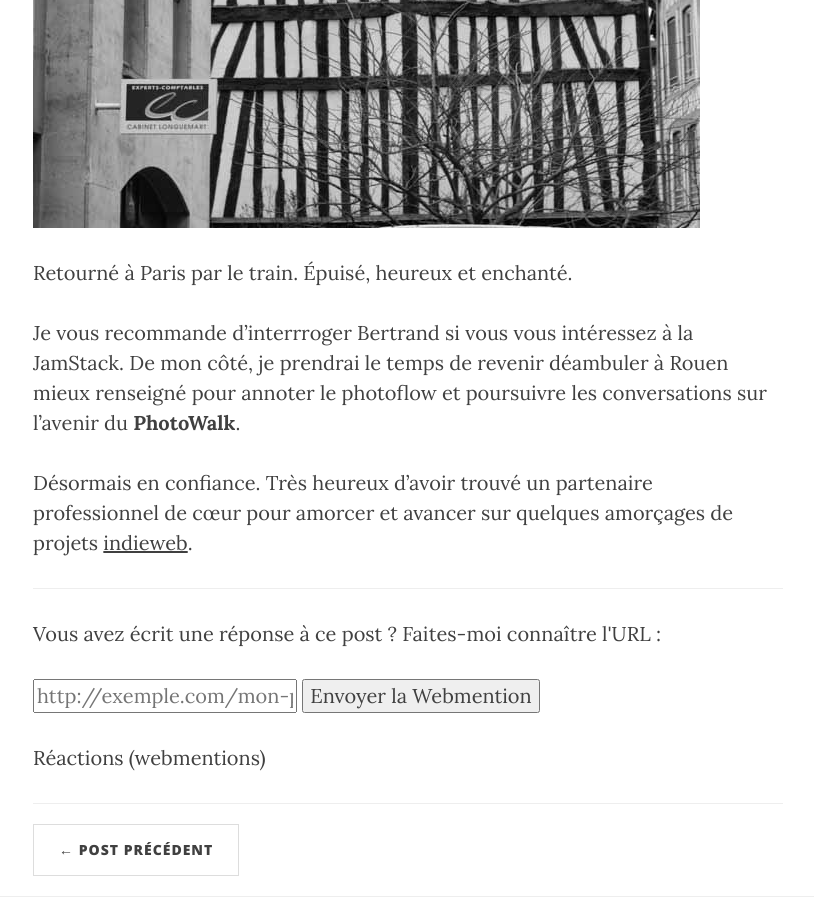
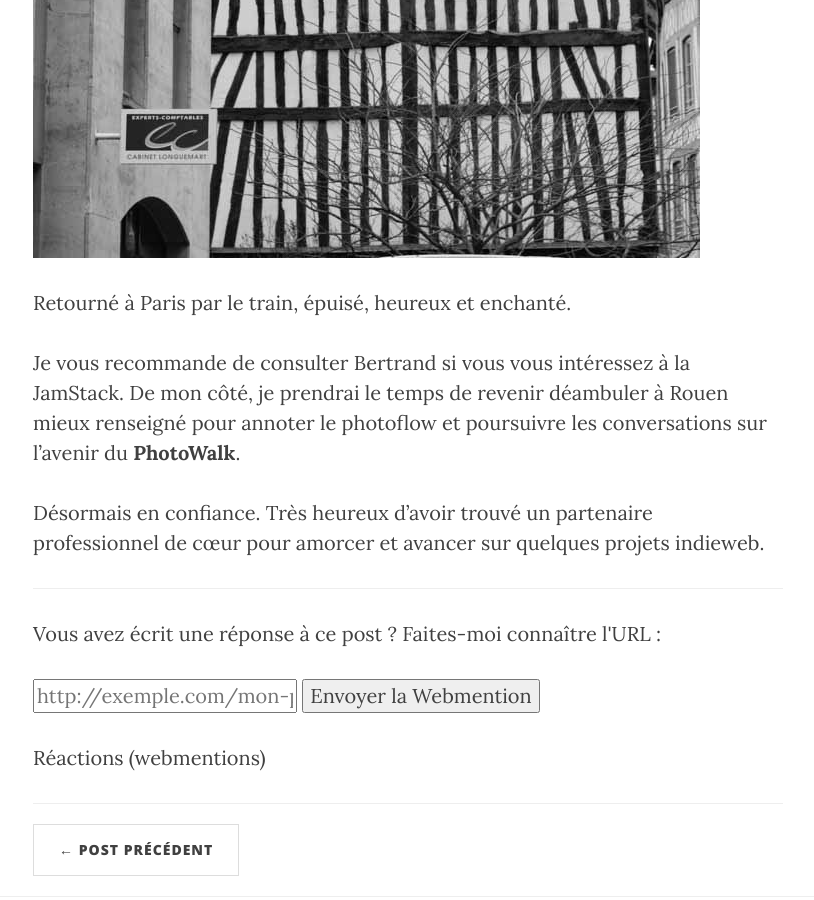
Before and after one commit to ChristopheDucamp/xtof-clean-blog, a Jekyll site: the page built from _posts/2017-01-16-photowalk-bertrand-rouen.markdown, in a window 1280 px wide and 900 px high, scrolled down 3341 px. Shown: the whole window, without its empty margins (232-1046 px from the left). Built offline with Jekyll 4.4.1, drawn with Linux system fonts in a browser that asks for light colours; nearby versions of some CDN libraries; comment, search, counter and statistics services are not loaded; some of the changed text lies outside the part shown.

Commit message:
Updated '_posts/2017-01-16-photowalk-bertrand-rouen.markdown' via CloudCannon

```diff
--- a/_posts/2017-01-16-photowalk-bertrand-rouen.markdown
+++ b/_posts/2017-01-16-photowalk-bertrand-rouen.markdown
@@ -10,27 +10,26 @@ tags:
 - indieweb
 layout: post
 author: xtof
-subtitle: PhotoWalk avec Bertrand à Rouen. Un partenaire de coeur pour avancer sur
-  la JamStack
+subtitle: 'PhotoWalk avec Bertrand à Rouen. Un partenaire de coeur pour avancer sur la JamStack'
 ---
 
-Plus de dix ans que je n'avais posé mes pieds à Rouen. Eu la chance aujourd'hui de me mettre dans le flow et les yeux de [Bertrand](https://bertrandkeller.info/), un as de la [jamstack](http://jamstack.org).
+Plus de dix ans que je n'avais posé mes pieds à Rouen. Eu la chance aujourd'hui de me mettre aujourd'hui dans le flow et les yeux de [Bertrand](https://bertrandkeller.info/), un as de la [jamstack](http://jamstack.org).
 
-Mon intention était simplement de trouver de l'aide pour du _serrage de boulons_ en prod web statique et design de _workflow_ pour artistes, entrepreneurs et autres free-lances.
+Mon intention était simplement de trouver de l'aide pour du _serrage de boulons_ en prod web statique et du design de _workflow_ pour artistes, entrepreneurs et autres free-lances.
 
 Le brainstorming s'est déroulé naturellement en marchant (PhotoWalk) dans l'histoire de Rouen.
 
 ![2017-016-PhotoWalk-Bertrand-Rouen.jpg](/uploads/2017-016-PhotoWalk-Bertrand-Rouen.jpg)
 
-Magnifiques échanges créatifs. Partagé de belles visions sur le futur des réseaux sociaux des grandes familles élargies, le design de quartier et ses "Pattern Language" sans oublier l'UX et les UIs statiques.
+Magnifiques échanges créatifs. Partagé de belles visions sur le futur des réseaux sociaux des grandes familles élargies, le design de quartier, les Pattern Language sans oublier l'UX et les UIs statiques.
 
 ![2017-016-PhotoWalk-Bertrand-Rouen-3.jpg](/uploads/2017-016-PhotoWalk-Bertrand-Rouen-3.jpg)
 
 ![2017-016-PhotoWalk-Bertrand-Rouen-2.jpg](/uploads/2017-016-PhotoWalk-Bertrand-Rouen-2.jpg)
 
-Retourné à Paris par le train. Épuisé, heureux et enchanté.
+Retourné à Paris par le train, épuisé, heureux et enchanté.
 
-Je vous recommande d'interrroger Bertrand si vous vous intéressez à la JamStack.
+Je vous recommande de consulter Bertrand si vous vous intéressez à la JamStack.
 De mon côté, je prendrai le temps de revenir déambuler à Rouen mieux renseigné pour annoter le photoflow et poursuivre les conversations sur l'avenir du **PhotoWalk**.
 
-Désormais en confiance. Très heureux d'avoir trouvé un partenaire professionnel de cœur pour amorcer et avancer sur quelques amorçages de projets [indieweb](http://indieweb.org/).
+Désormais en confiance. Très heureux d'avoir trouvé un partenaire professionnel de cœur pour amorcer et avancer sur quelques projets indieweb.
```
